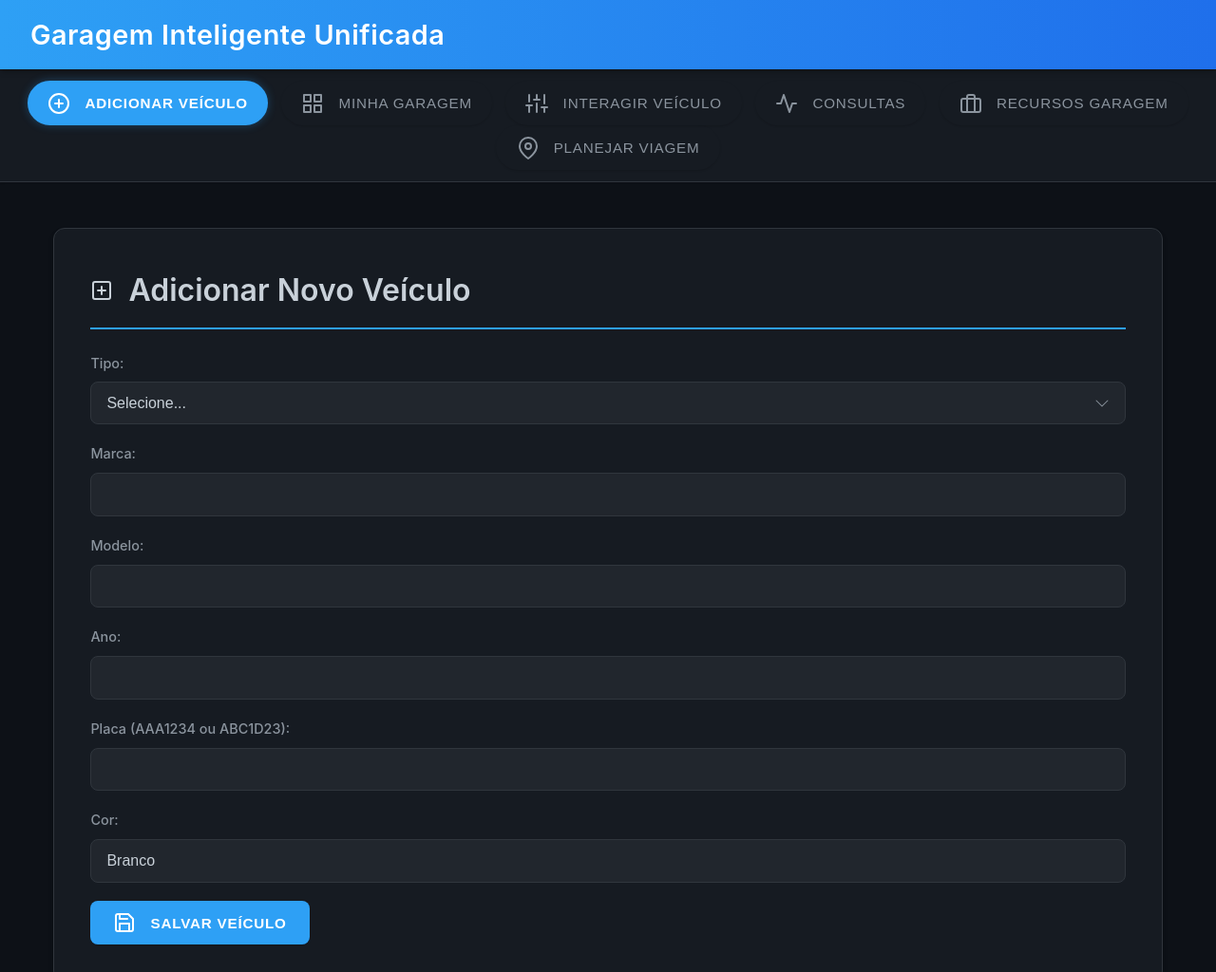
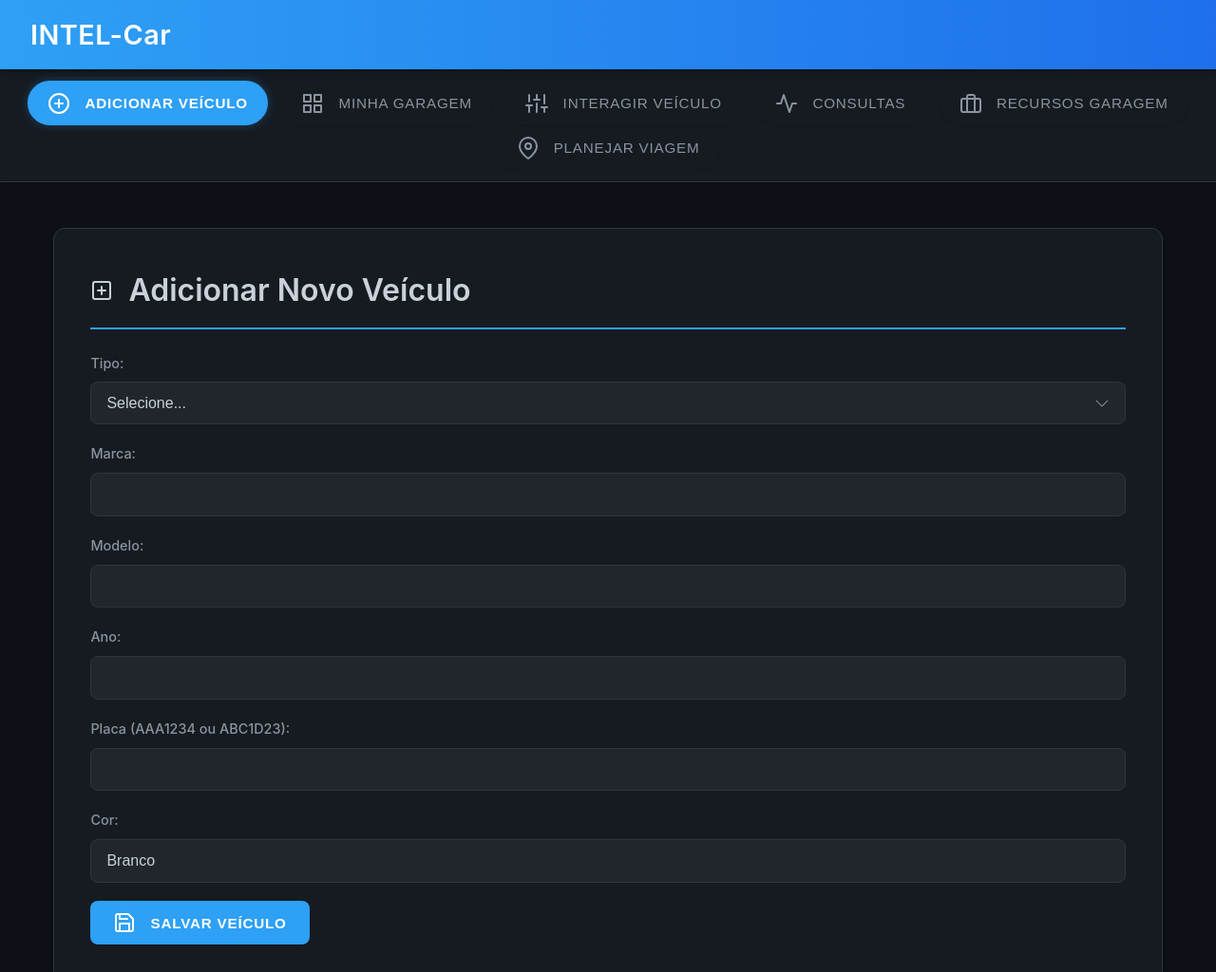
Before and after one commit to Welington-Paulo/Garagem-Digital, a website: page public/index.html in a window 1280 px wide. Shown: the top 1024 px of the page at 95% size. Drawn offline with nearby package versions, Linux system fonts and the light colour scheme; no server answers.

Commit message:
Add files via upload

```diff
--- a/public/index.html
+++ b/public/index.html
@@ -3,7 +3,7 @@
 <head>
     <meta charset="UTF-8">
     <meta name="viewport" content="width=device-width, initial-scale=1.0">
-    <title>Garagem Inteligente Unificada</title>
+    <title>INTEL-Car</title>
     <script src="https://unpkg.com/feather-icons"></script>
     <link rel="stylesheet" href="css/style.css">
 </head>
@@ -12,7 +12,7 @@
         <button id="menu-hamburger-btn" class="menu-hamburger" aria-label="Abrir menu" aria-expanded="false">
             <i data-feather="menu"></i>
         </button>
-        <h1>Garagem Inteligente Unificada</h1>
+        <h1>INTEL-Car</h1>
         <div class="header-placeholder"></div>
     </header>
 
```
